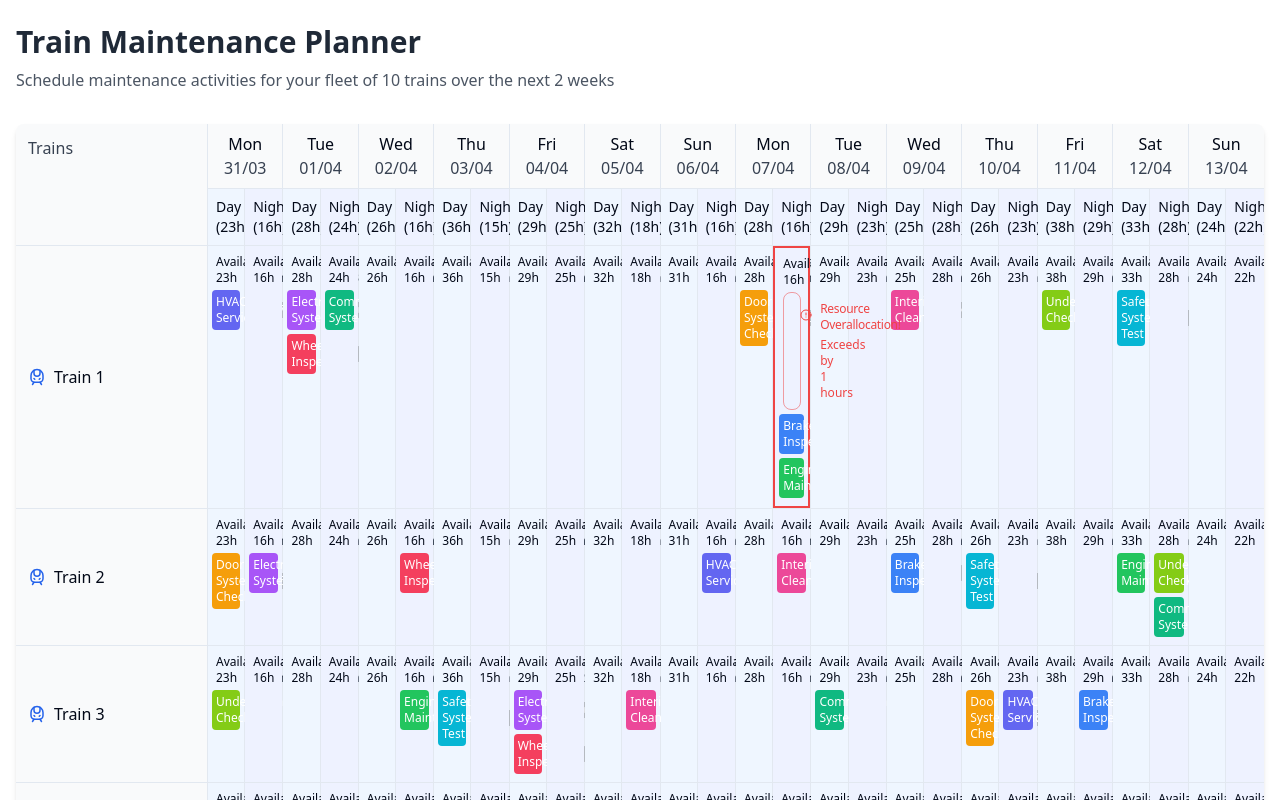
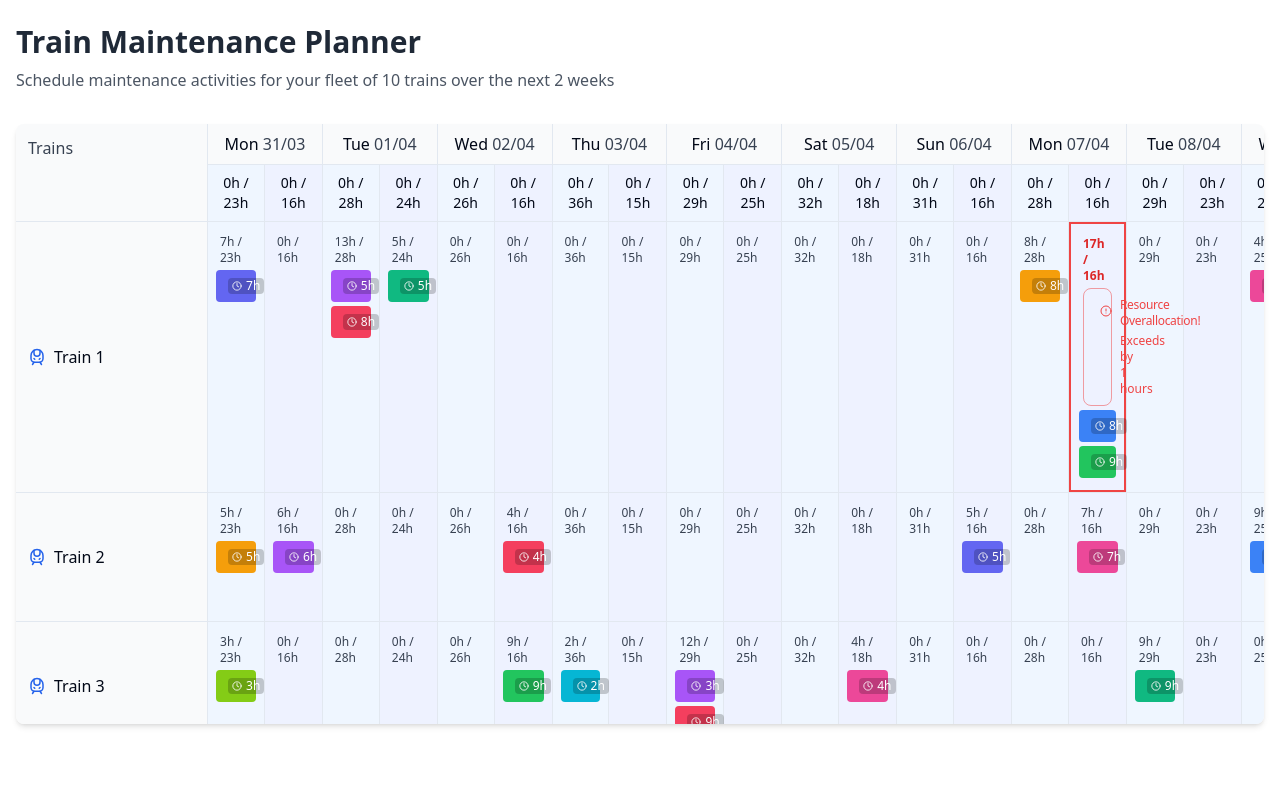
Before and after one commit to johncoudeadam/trainshift-planner, a React (Vite) app: page / in a window 1280 px wide. Shown: the top 800 px of the page. Built offline with nearby package versions, Linux system fonts and the light colour scheme.

Commit message:
Enhance activity display and scrolling
- Increased width of activity boxes for better text visibility.
- Added horizontal scrolling for the timeline.
- Modified shift display to show planned hours per train.
- Added overallocation highlighting.

```diff
--- a/src/components/ActivityItem.tsx
+++ b/src/components/ActivityItem.tsx
@@ -19,7 +19,7 @@ const ActivityItem = ({ activity, trainId }: ActivityItemProps) => {
   });
 
   // Base classes for all activity items
-  const baseClasses = "p-1 text-xs rounded mb-1 cursor-move transition-opacity";
+  const baseClasses = "p-2 text-xs rounded mb-1 cursor-move transition-opacity";
 
   // Choose color based on activity type
   const getActivityColor = (activityType: number) => {
@@ -50,8 +50,8 @@ const ActivityItem = ({ activity, trainId }: ActivityItemProps) => {
       )}
     >
       <div className="flex justify-between items-center">
-        <span>{activity.name}</span>
-        <span className="flex items-center gap-1 ml-1 bg-black/20 px-1 rounded">
+        <span className="truncate mr-1">{activity.name}</span>
+        <span className="flex items-center gap-1 whitespace-nowrap bg-black/20 px-1 rounded">
           <Clock size={10} />
           {activity.manHours}h
         </span>
--- a/src/components/CalendarHeader.tsx
+++ b/src/components/CalendarHeader.tsx
@@ -19,6 +19,12 @@ const CalendarHeader = ({ shiftManHours }: CalendarHeaderProps) => {
     return shiftData ? shiftData.availableManHours : 0;
   };
 
+  // Helper function to calculate total planned hours for a day and shift
+  const getTotalPlannedHours = (day: number, shift: string): number => {
+    // This would need real data, but for now we're just showing available hours
+    return 0; // This will be implemented later when we have actual data
+  };
+
   return (
     <div className="flex border-b">
       <div className="w-48 min-w-48 p-3 font-medium text-gray-700 bg-gray-50 border-r">
@@ -33,10 +39,14 @@ const CalendarHeader = ({ shiftManHours }: CalendarHeaderProps) => {
             </div>
             <div className="grid grid-cols-2">
               <div className="p-2 text-center text-sm border-r bg-blue-50">
-                Day ({getAvailableManHours(index, "day")}h)
+                <div className={getTotalPlannedHours(index, "day") > getAvailableManHours(index, "day") ? "text-red-600 font-bold" : ""}>
+                  {getTotalPlannedHours(index, "day")}h / {getAvailableManHours(index, "day")}h
+                </div>
               </div>
               <div className="p-2 text-center text-sm bg-indigo-50">
-                Night ({getAvailableManHours(index, "night")}h)
+                <div className={getTotalPlannedHours(index, "night") > getAvailableManHours(index, "night") ? "text-red-600 font-bold" : ""}>
+                  {getTotalPlannedHours(index, "night")}h / {getAvailableManHours(index, "night")}h
+                </div>
               </div>
             </div>
           </div>
--- a/src/components/MaintenancePlanner.tsx
+++ b/src/components/MaintenancePlanner.tsx
@@ -8,6 +8,7 @@ import { HTML5Backend } from "react-dnd-html5-backend";
 import { toast } from "sonner";
 import { Train, Activity, ShiftType, ShiftManHours } from "@/lib/types";
 import { cn } from "@/lib/utils";
+import { ScrollArea } from "@/components/ui/scroll-area";
 
 const MaintenancePlanner = () => {
   const [trains, setTrains] = useState<Train[]>([]);
@@ -102,8 +103,8 @@ const MaintenancePlanner = () => {
         </div>
 
         <div className={cn("bg-white rounded-lg shadow-md overflow-hidden")}>
-          <div className="overflow-x-auto">
-            <div className="min-w-[1200px]">
+          <ScrollArea className="h-[calc(100vh-200px)]" orientation="horizontal">
+            <div className="min-w-[1800px]">
               <CalendarHeader shiftManHours={shiftManHours} />
               <TrainList
                 trains={trains}
@@ -111,7 +112,7 @@ const MaintenancePlanner = () => {
                 onActivityMove={handleActivityMove}
               />
             </div>
-          </div>
+          </ScrollArea>
         </div>
       </div>
     </DndProvider>
--- a/src/components/ShiftCell.tsx
+++ b/src/components/ShiftCell.tsx
@@ -49,7 +49,7 @@ const ShiftCell = ({
     <div
       ref={drop}
       className={cn(
-        "p-1 min-h-[100px] transition-colors flex flex-col",
+        "p-2 min-h-[120px] transition-colors flex flex-col",
         shift === "day" ? "bg-blue-50 border-r" : "bg-indigo-50",
         isOver && canDrop && "bg-green-100",
         plannedManHours > availableManHours ? "border-red-500 border-2" : ""
--- a/src/components/ShiftManHoursDisplay.tsx
+++ b/src/components/ShiftManHoursDisplay.tsx
@@ -21,9 +21,8 @@ const ShiftManHoursDisplay = ({
   return (
     <div className="text-xs p-1">
       <div className="flex justify-between items-center">
-        <span>Available: {availableManHours}h</span>
         <span className={isOverAllocated ? "text-red-600 font-bold" : "text-gray-700"}>
-          Used: {plannedManHours}h
+          {plannedManHours}h / {availableManHours}h
         </span>
       </div>
 
```
